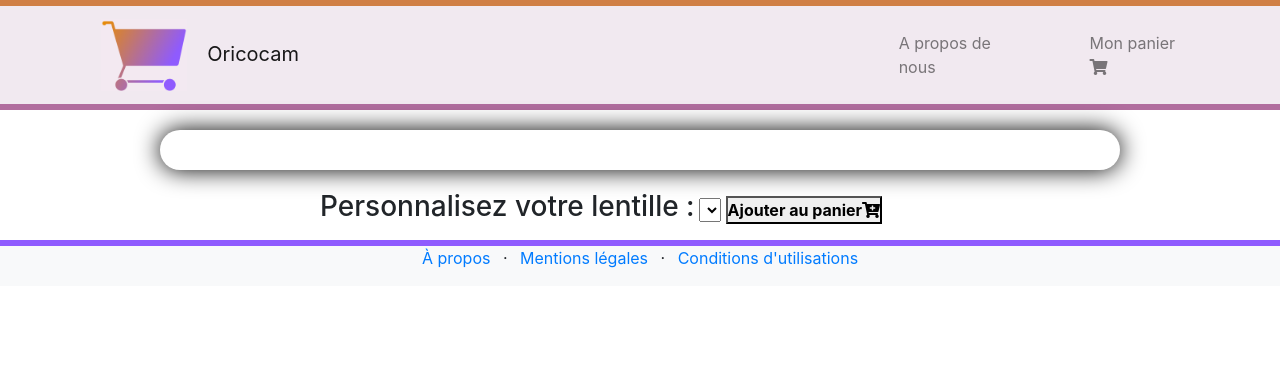
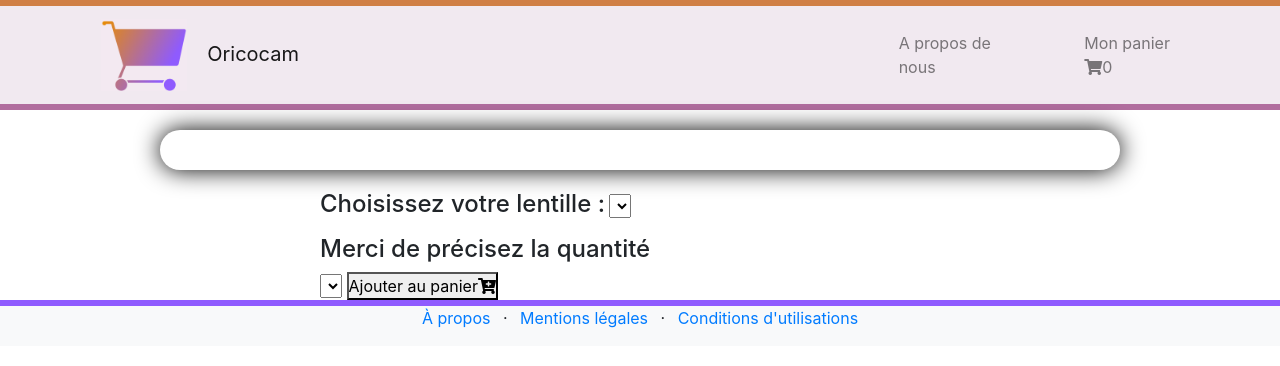
Before and after one commit to BenV-V/Vuvanbenjamin_5_30122020, a website: page produit.html in a window 1280 px wide. Drawn offline with nearby package versions, Linux system fonts and the light colour scheme; no server answers.

Commit message:
Add files via upload

```diff
--- a/produit.html
+++ b/produit.html
@@ -25,7 +25,7 @@
                           <a class="nav-link" href="#">A propos de nous</a>
                         </li>
                         <li class="nav-item">
-                          <a class="nav-link" href="#">Mon panier<i class="fa fa-shopping-cart" aria-hidden="true"></i></a>
+                          <a class="nav-link" href="./panier.html">Mon panier<i class="fa fa-shopping-cart" aria-hidden="true"></i><span>0</span></a>
                         </li>
                       </ul>
                     </div>
@@ -39,11 +39,16 @@
                 </div>
                 <div class="box">
                     <label for="lenses">
-                        <h3>Personnalisez votre lentille :</h3>
+                        <h4>Choisissez votre lentille :</h4>
                     </label>
                         <select class="choice" name="lense" id="lense">
                         </select>
-                    <button class="Cart"><b>Ajouter au panier</b><i class="fa fa-cart-plus" aria-hidden="true"></i></button>
+                      <div class="quantity">
+                        <h4>Merci de précisez la quantité</h4>
+                      </div>
+                      <select class="quantities" name="quantity" id="number">
+                      </select>
+                    <button class="cart">Ajouter au panier<i class="fa fa-cart-plus" aria-hidden="true"></i></button>
                 </div>
             </div>
         </main>
```
Also changed, not shown: index.html (+1 -1 lines), panier.html (+15 -3 lines).
